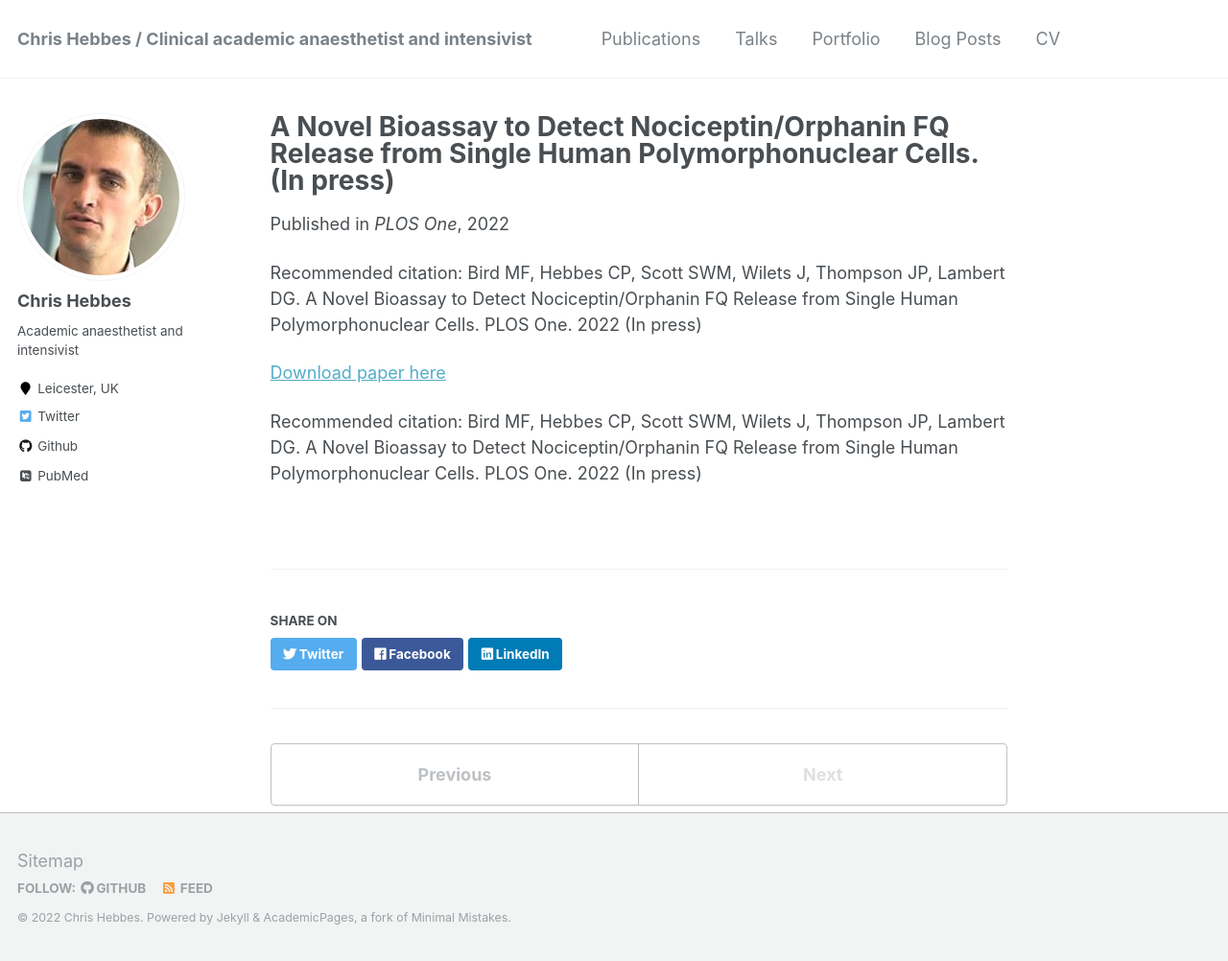
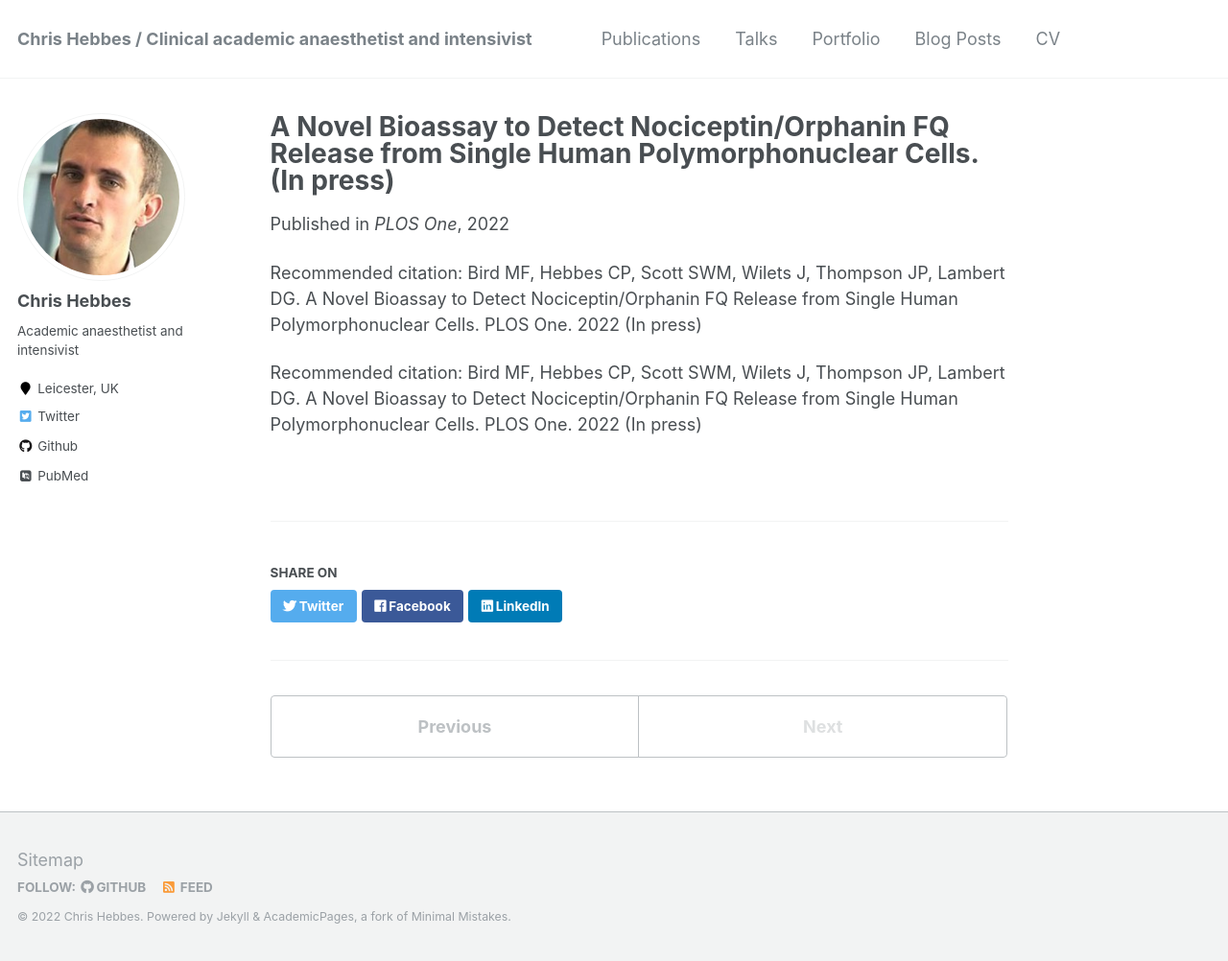
Before and after one commit to chrishebbes/chrishebbes.github.io, a Jekyll site: the page built from _publications/2022-05-22-paper-title-number-18.md, in a window 1280 px wide and 1002 px high. Shown: the whole window at 96% size. Built offline with Jekyll 4.4.1, drawn with Linux system fonts in a browser that asks for light colours; some web fonts are replaced.

Commit message:
Update 2022-05-22-paper-title-number-18.md

```diff
--- a/_publications/2022-05-22-paper-title-number-18.md
+++ b/_publications/2022-05-22-paper-title-number-18.md
@@ -8,6 +8,4 @@ paperurl: ''
 citation: 'Bird MF, Hebbes CP, Scott SWM, Wilets J, Thompson JP, Lambert DG. A Novel Bioassay to Detect Nociceptin/Orphanin FQ Release from Single Human Polymorphonuclear Cells. PLOS One. 2022 (In press)'
 ---
 
-<a href=''>Download paper here</a>
-
 Recommended citation: Bird MF, Hebbes CP, Scott SWM, Wilets J, Thompson JP, Lambert DG. A Novel Bioassay to Detect Nociceptin/Orphanin FQ Release from Single Human Polymorphonuclear Cells. PLOS One. 2022 (In press)
```
